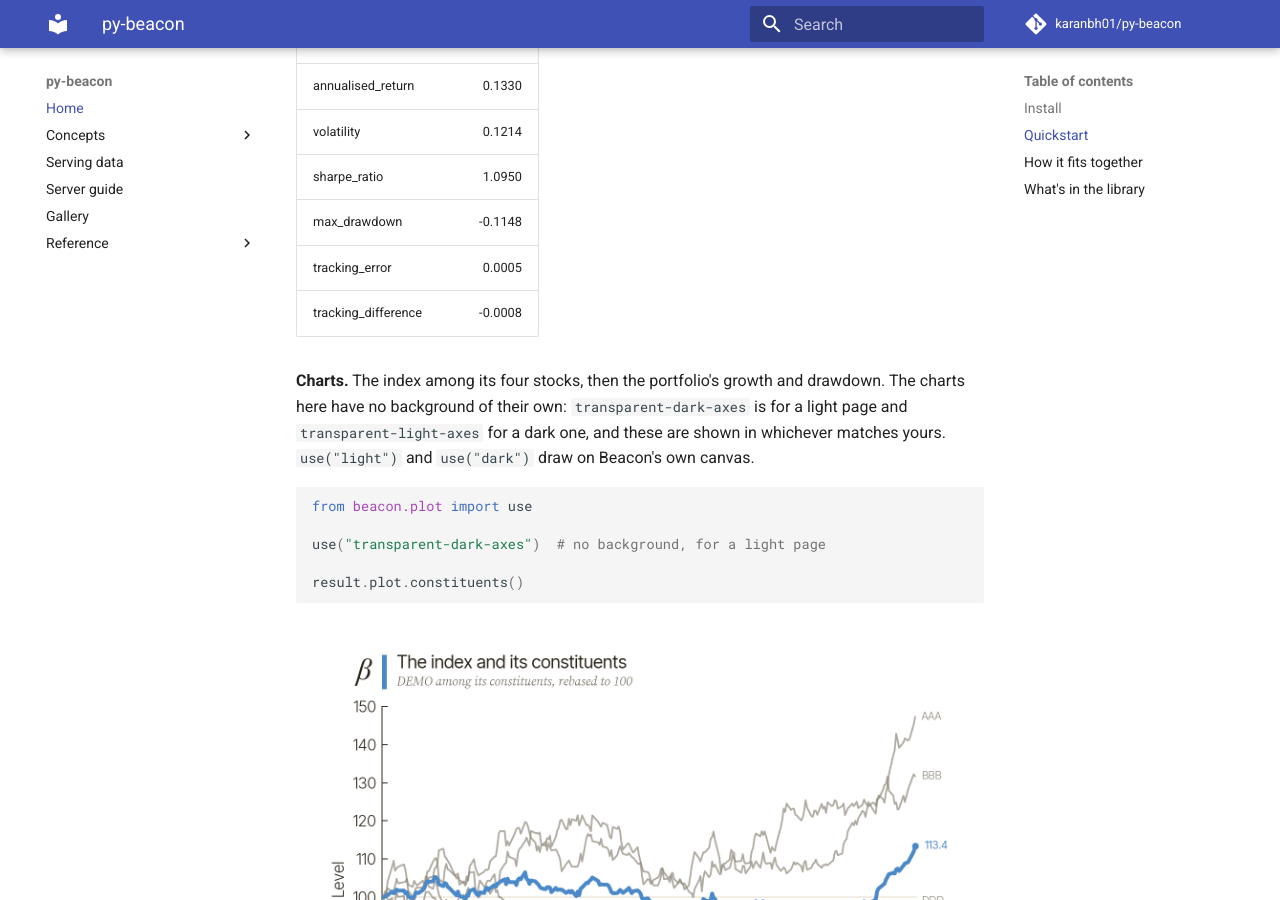
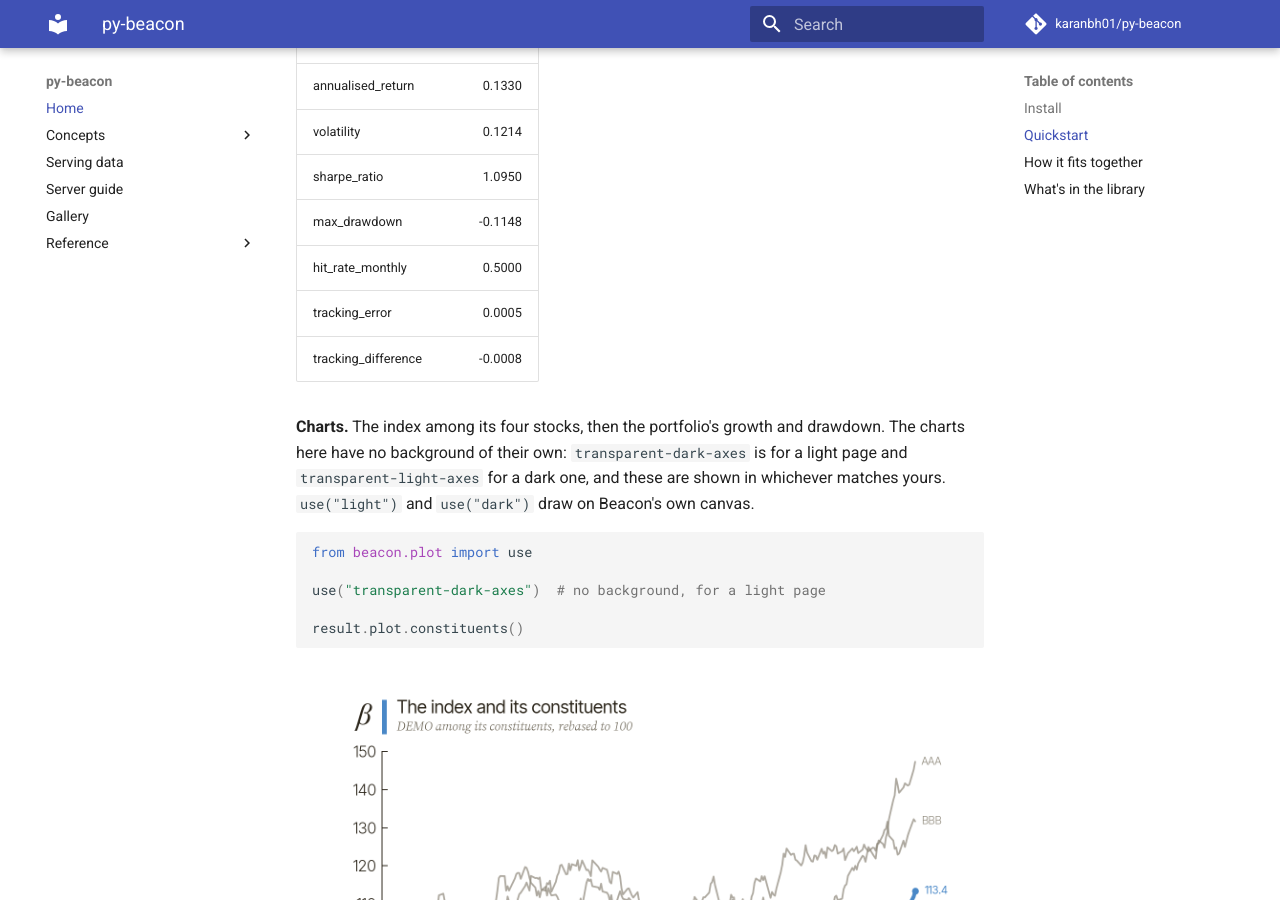
Before and after one commit to karanbh01/py-beacon, an MkDocs documentation site: the page built from docs/index.md, in a window 1280 px wide and 900 px high, scrolled down 3004 px. Built offline with MkDocs 1.6.1 and Material for MkDocs 9.7.7, drawn with Linux system fonts in a browser that asks for light colours; comment, search, counter and statistics services are not loaded.

Commit message:
[BN-323] Show the monthly hit rate in the quickstart's output
- The README's and the docs home page's quickstart tables list the backtest summary, which now includes hit_rate_monthly; the test that runs the quickstart and compares its output failed on CI

```diff
--- a/docs/index.md
+++ b/docs/index.md
@@ -146,6 +146,7 @@ pd.DataFrame({"Portfolio": result.summary()}).round(4)
 | volatility | 0.1214 |
 | sharpe_ratio | 1.0950 |
 | max_drawdown | -0.1148 |
+| hit_rate_monthly | 0.5000 |
 | tracking_error | 0.0005 |
 | tracking_difference | -0.0008 |
 
```
Also changed, not shown: README.md (+1 -0 lines).
